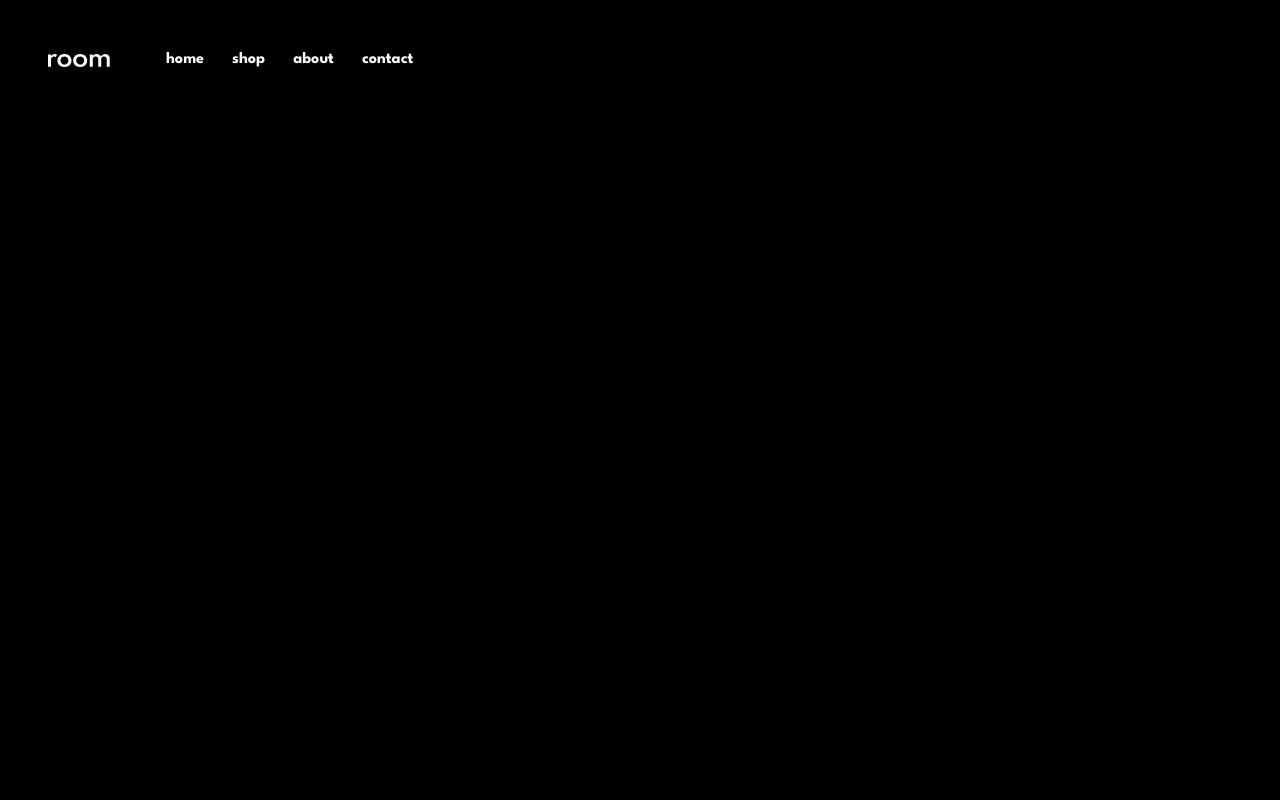
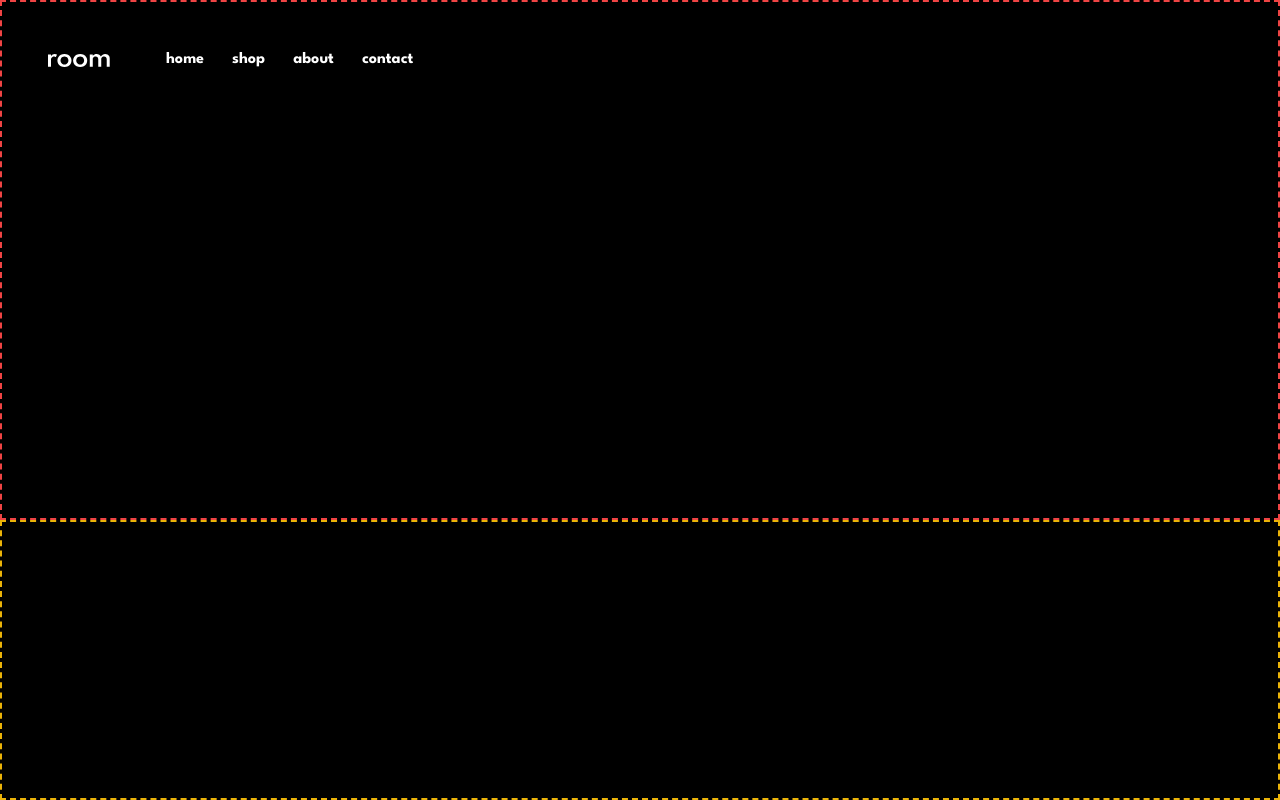
Before and after one commit to br14nn/room-homepage, a Next.js app: page / in a window 1280 px wide. Built offline with nearby package versions, Linux system fonts and the light colour scheme.

Commit message:
page outline

```diff
--- a/src/app/layout.tsx
+++ b/src/app/layout.tsx
@@ -6,8 +6,8 @@ import Navbar from "@/components/Navbar/Navbar";
 const leagueSpartan = League_Spartan({ subsets: ["latin"] });
 
 export const metadata: Metadata = {
-  title: "Create Next App",
-  description: "Generated by create next app",
+  title: "Room Homepage | Brian Vitualla",
+  description: "Room homepage frontend mentor challenge",
 };
 
 export default function RootLayout({
--- a/src/app/page.tsx
+++ b/src/app/page.tsx
@@ -1,3 +1,8 @@
 export default function Home() {
-  return <main className="flex h-screen bg-black"></main>;
+  return (
+    <main className="flex h-screen flex-col bg-black">
+      <section className="h-[65%] w-full border-2 border-dashed border-red-500"></section>
+      <section className="h-[35%] w-full border-2 border-dashed border-yellow-500"></section>
+    </main>
+  );
 }
```
